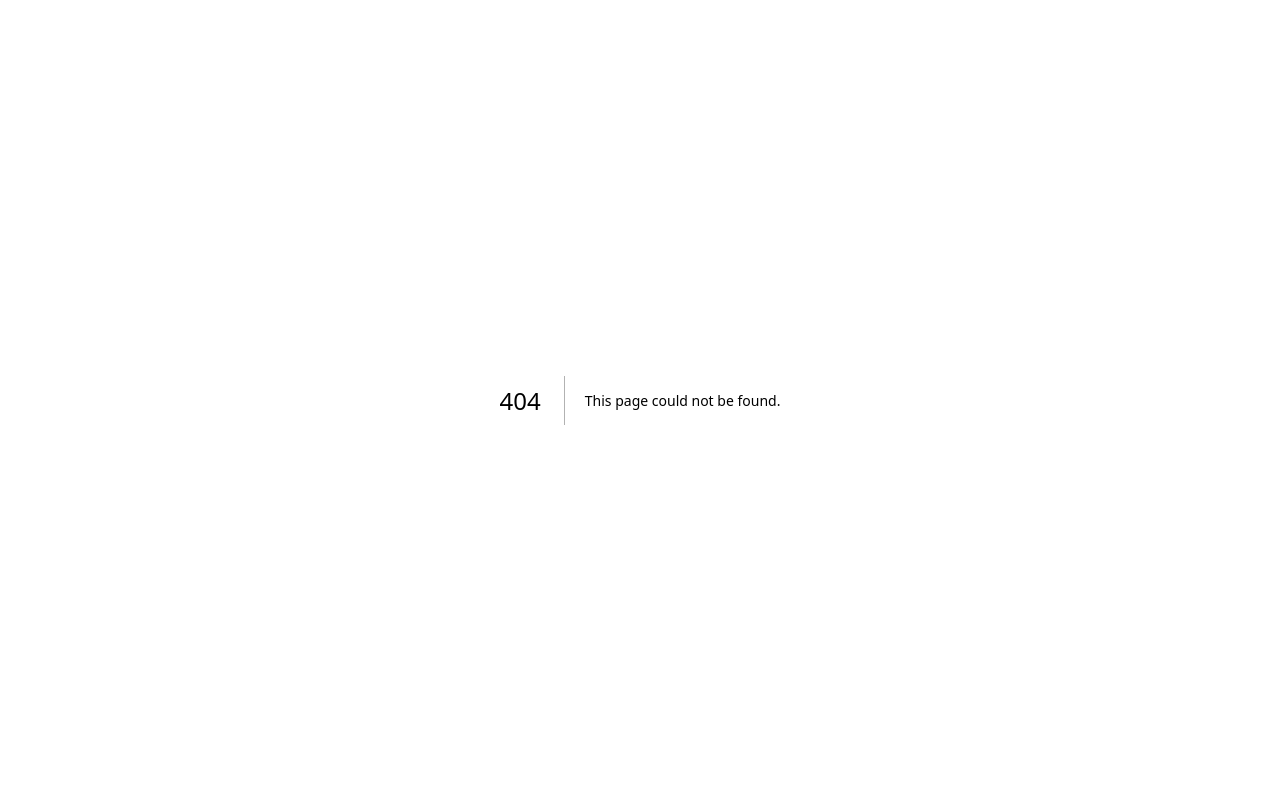
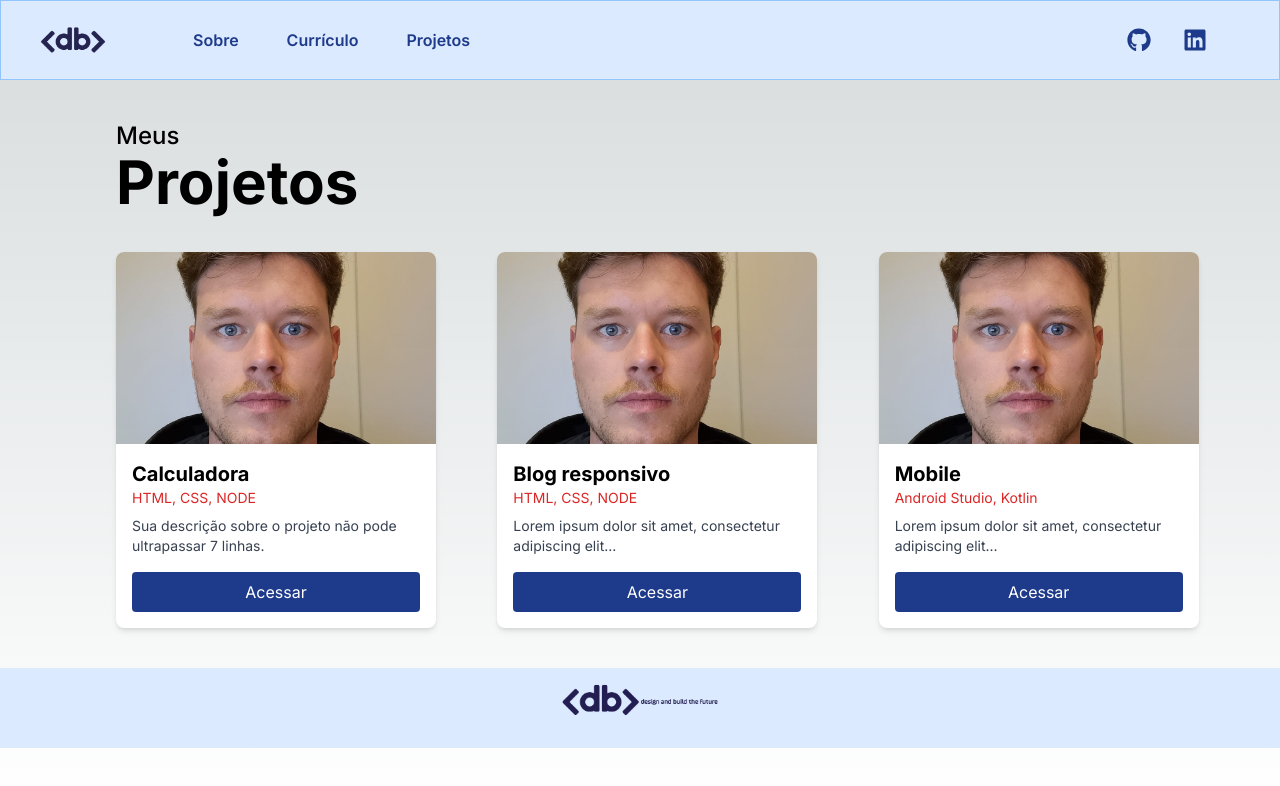
Before and after one commit to Nicolasmoss92/portifolio_nicolas, a Next.js app: page /projects in a window 1280 px wide. Before the commit this address had no page. Shown: the top 786 px of the page. Built offline with nearby package versions, Linux system fonts and the light colour scheme.

Commit message:
feat: final version pages

```diff
--- /dev/null
+++ b/src/app/curriculum/page.tsx
@@ -0,0 +1,24 @@
+"use client";
+
+import Footer from "@/components/Footer";
+import Header from "@/components/Header";
+
+export default function Curriculum() {
+  return (
+    <div className="min-h-screen flex flex-col">
+      <Header />
+
+      <main className="flex-grow">
+        <div className="flex justify-center items-center py-10">
+          <iframe
+            src="/Moss, Nicolas cv.pdf"
+            width="80%"
+            height="800px"
+          />
+        </div>
+      </main>
+
+      <Footer />
+    </div>
+  );
+}
--- /dev/null
+++ b/src/app/projects/page.tsx
@@ -0,0 +1,45 @@
+"use client";
+
+import Footer from "@/components/Footer";
+import Header from "@/components/Header";
+import ProjectCard from "@/components/Card/projectCrad";
+
+export default function Project() {
+  return (
+    <div className="min-h-screen flex flex-col">
+      <Header />
+
+      <main className="flex flex-col py-10 px-5">
+        {/* Título do projeto */}
+        <div className="mb-10 ml-24">
+          <h1 className="text-2xl font-medium">Meus</h1>
+          <h2 className="text-6xl font-bold leading-none">Projetos</h2>
+        </div>
+
+        {/* Cards dos projetos */}
+        <div className="grid grid-cols-1 sm:grid-cols-2 lg:grid-cols-3 justify-start ml-24">
+          <ProjectCard
+            title="Calculadora"
+            description="Sua descrição sobre o projeto não pode ultrapassar 7 linhas."
+            technologies="HTML, CSS, NODE"
+            imageUrl="/nicolasPerfil.jpeg"
+          />
+          <ProjectCard
+            title="Blog responsivo"
+            description="Lorem ipsum dolor sit amet, consectetur adipiscing elit..."
+            technologies="HTML, CSS, NODE"
+            imageUrl="/nicolasPerfil.jpeg"
+          />
+          <ProjectCard
+            title="Mobile"
+            description="Lorem ipsum dolor sit amet, consectetur adipiscing elit..."
+            technologies="Android Studio, Kotlin"
+            imageUrl="/nicolasPerfil.jpeg"
+          />
+        </div>
+      </main>
+
+      <Footer />
+    </div>
+  );
+}
--- /dev/null
+++ b/src/components/Card/projectCrad.tsx
@@ -0,0 +1,21 @@
+// components/ProjectCard.tsx
+interface ProjectCardProps {
+    title: string;
+    description: string;
+    technologies: string;
+    imageUrl: string;
+  }
+
+  export default function ProjectCard({ title, description, technologies, imageUrl }: ProjectCardProps) {
+    return (
+      <div className="bg-white rounded-lg shadow-md overflow-hidden max-w-xs">
+        <img src={imageUrl} alt={title} className="w-full h-48 object-cover" />
+        <div className="p-4">
+          <h3 className="text-xl font-bold">{title}</h3>
+          <p className="text-sm text-red-600 mb-2">{technologies}</p>
+          <p className="text-sm text-gray-700">{description}</p>
+          <button className="mt-4 w-full bg-blue-900 text-white py-2 rounded">Acessar</button>
+        </div>
+      </div>
+    );
+  }
```
Also changed, not shown: 2 other files (tests, documents, lock files or other folders).
